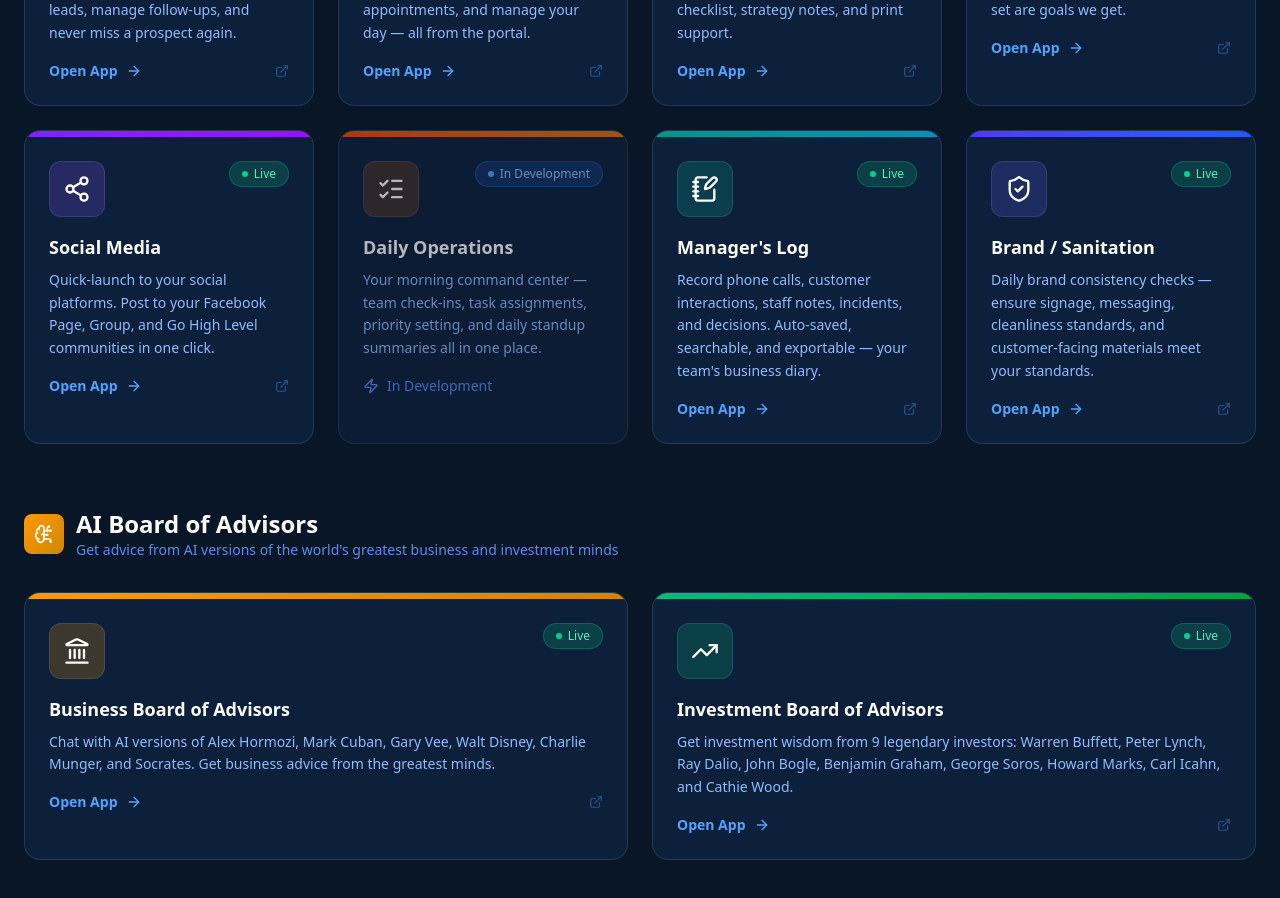
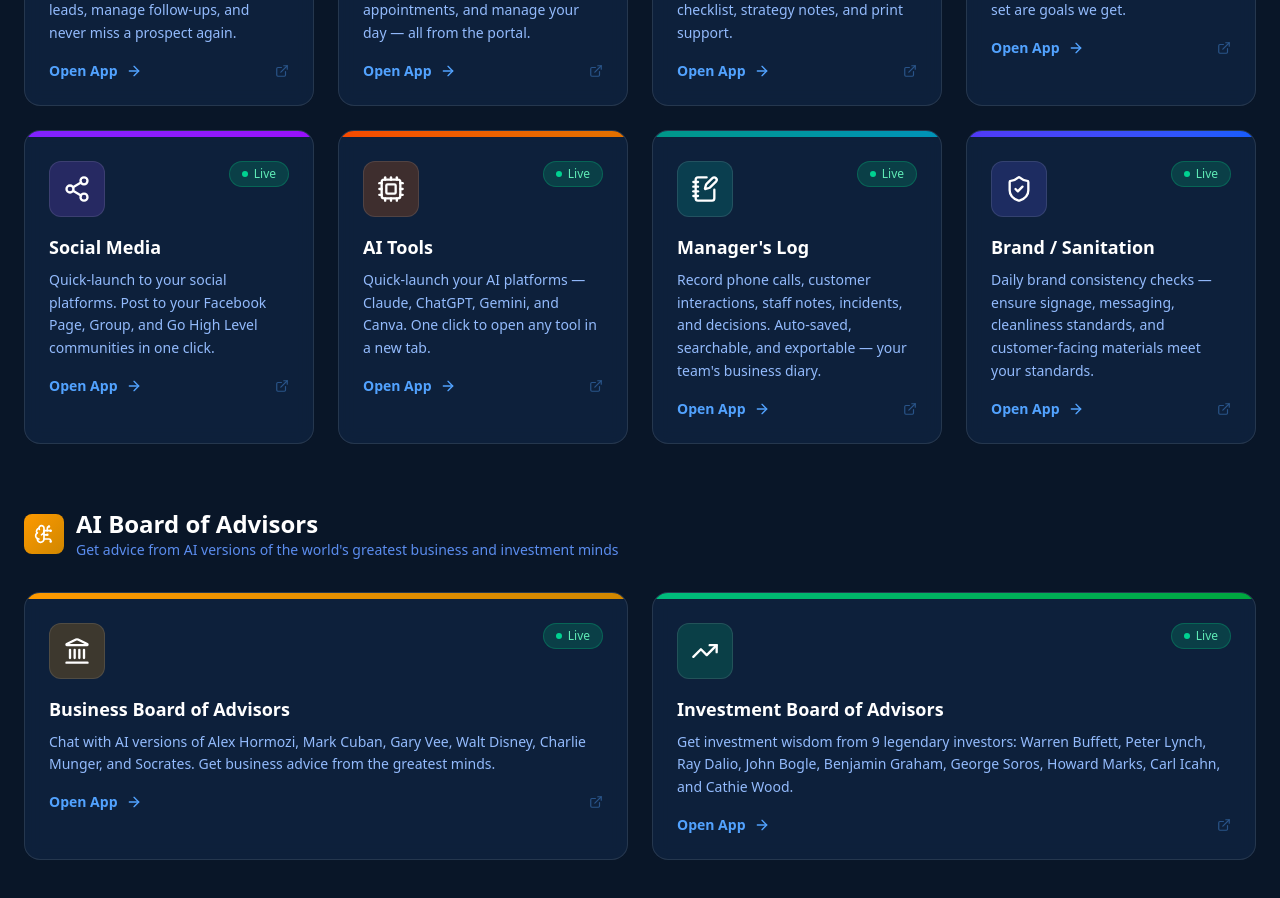
Before and after one commit to BrettLechtenbrerg/Masters-Edge-Portal, a Next.js app: page / in a window 1280 px wide. Shown: the part 920-1818 px from the top of the page. Built offline with nearby package versions, Linux system fonts and the light colour scheme.

Commit message:
Rename Daily Operations to AI Tools — live launcher for Claude, ChatGPT, Gemini, Canva

```diff
--- a/src/app/page.tsx
+++ b/src/app/page.tsx
@@ -23,6 +23,7 @@ import {
   Globe,
   Share2,
   ListChecks,
+  Cpu,
   NotebookPen,
   ShieldCheck,
 } from "lucide-react";
@@ -96,14 +97,14 @@ const apps: AppCard[] = [
     tier: "daily-ops",
   },
   {
-    name: "Daily Operations",
+    name: "AI Tools",
     description:
-      "Your morning command center — team check-ins, task assignments, priority setting, and daily standup summaries all in one place.",
-    icon: ListChecks,
-    url: "#",
+      "Quick-launch your AI platforms — Claude, ChatGPT, Gemini, and Canva. One click to open any tool in a new tab.",
+    icon: Cpu,
+    url: "https://tsai-ai-tools.vercel.app",
     gradient: "from-orange-600 to-amber-600",
     iconBg: "bg-orange-500/20",
-    status: "in-development",
+    status: "live",
     tier: "daily-ops",
   },
   {
```
